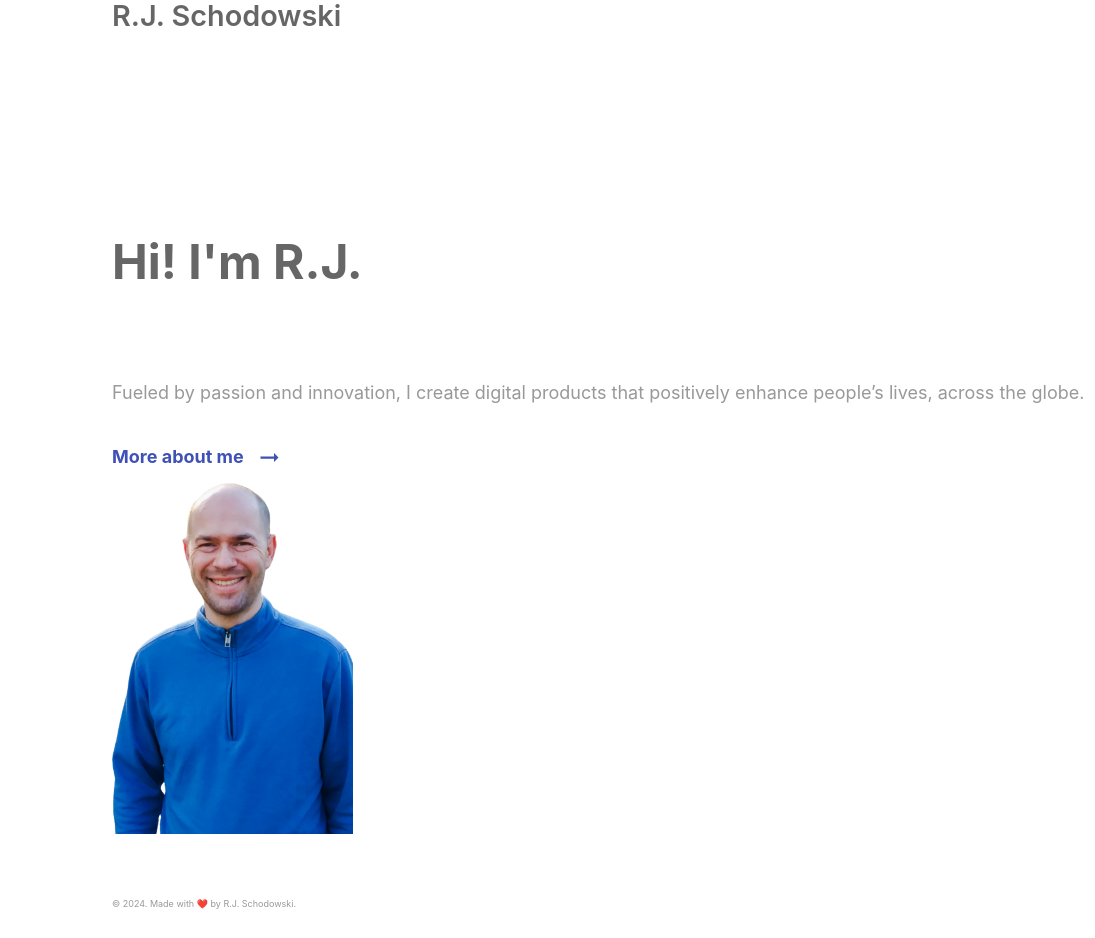
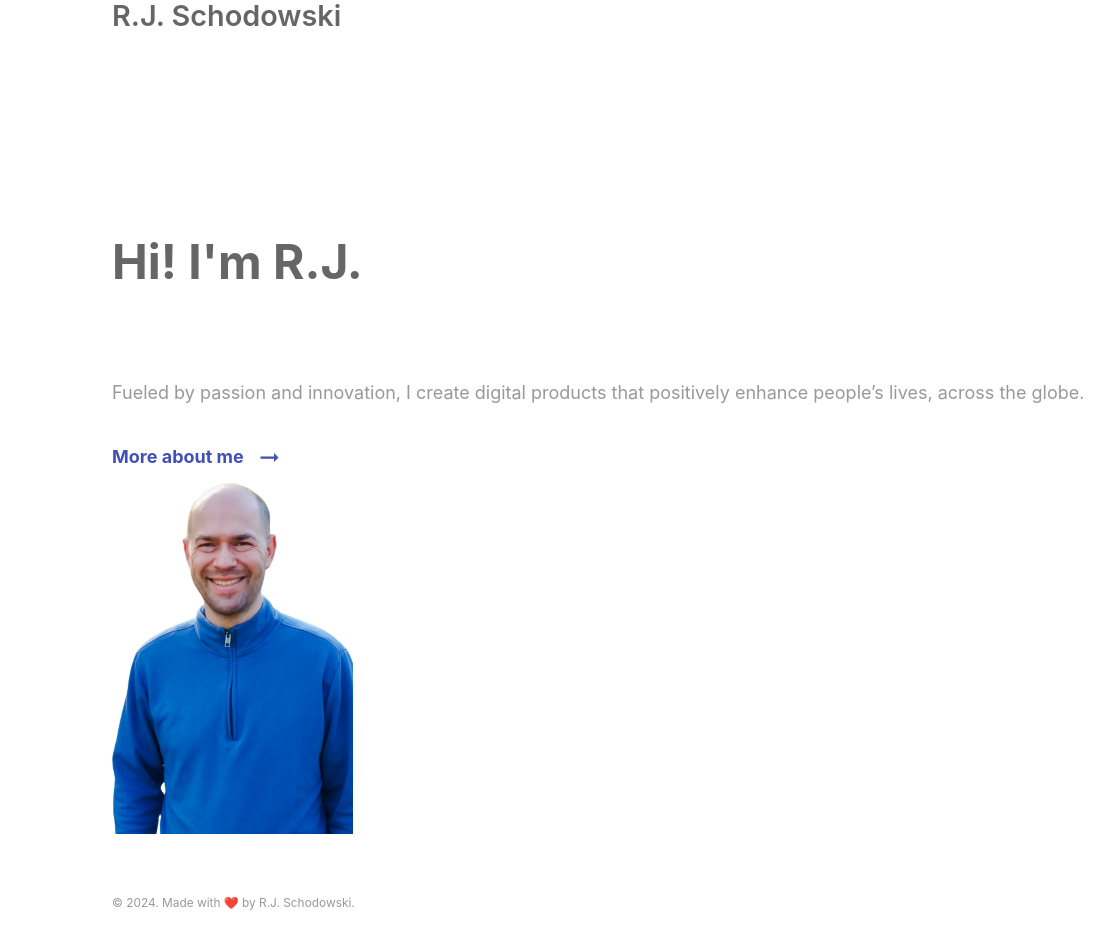
Before and after one commit to rjschodowski/my-portfolio, a Gatsby site: page / in a window 1280 px wide. Shown: the full height of the page, 0-1095 px from the left. Built offline with nearby package versions, Linux system fonts and the light colour scheme; Gatsby itself is replaced by a stand-in of ours.

Commit message:
footer text slight increase to .66rem

```diff
--- a/src/components/footer.module.css
+++ b/src/components/footer.module.css
@@ -1,6 +1,6 @@
 .copyright {
   color: #999999;
-  font-size: 0.5rem;
+  font-size: 0.66rem;
 }
 
 .nav-item {
```
